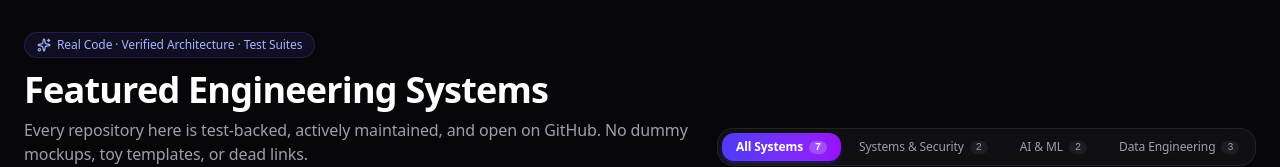
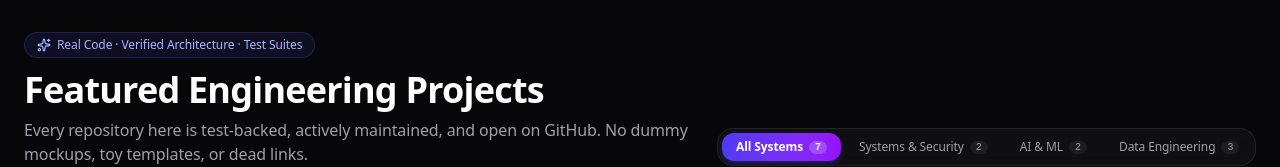
Before and after one commit to vyassoham/myweb, a Next.js app: page / in a window 1280 px wide. Shown: the part 1926-2093 px from the top of the page. Built offline with nearby package versions, Linux system fonts and the light colour scheme; no server answers.

Commit message:
fix(ci): restore exact heading text Featured Engineering Projects for unit test suite

```diff
--- a/app/components/Projects.tsx
+++ b/app/components/Projects.tsx
@@ -244,7 +244,7 @@ export default function Projects(): React.JSX.Element {
             <span>Real Code · Verified Architecture · Test Suites</span>
           </div>
           <h2 className="text-3xl sm:text-4xl font-bold text-white tracking-tight">
-            Featured Engineering Systems
+            Featured Engineering Projects
           </h2>
           <p className="text-zinc-400 text-sm sm:text-base mt-2 max-w-2xl font-normal">
             Every repository here is test-backed, actively maintained, and open on GitHub. No dummy mockups, toy templates, or dead links.
```
